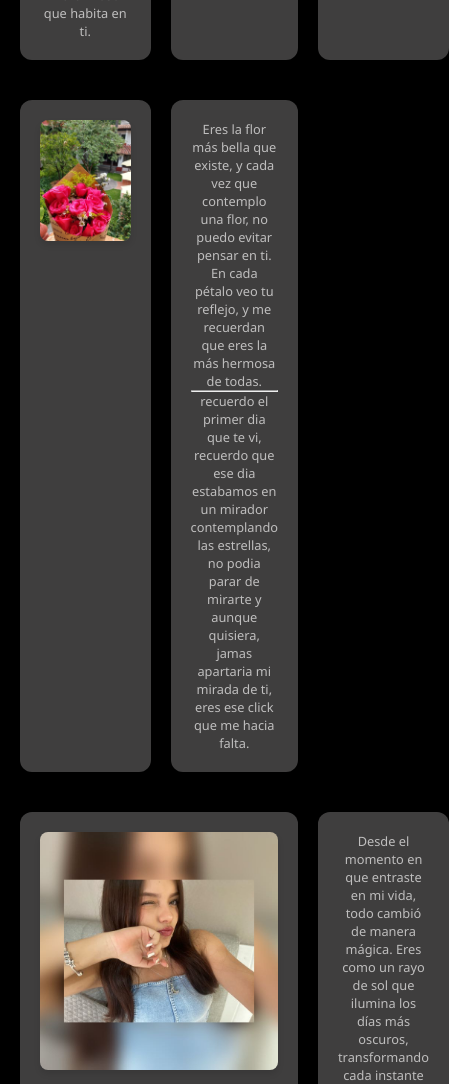
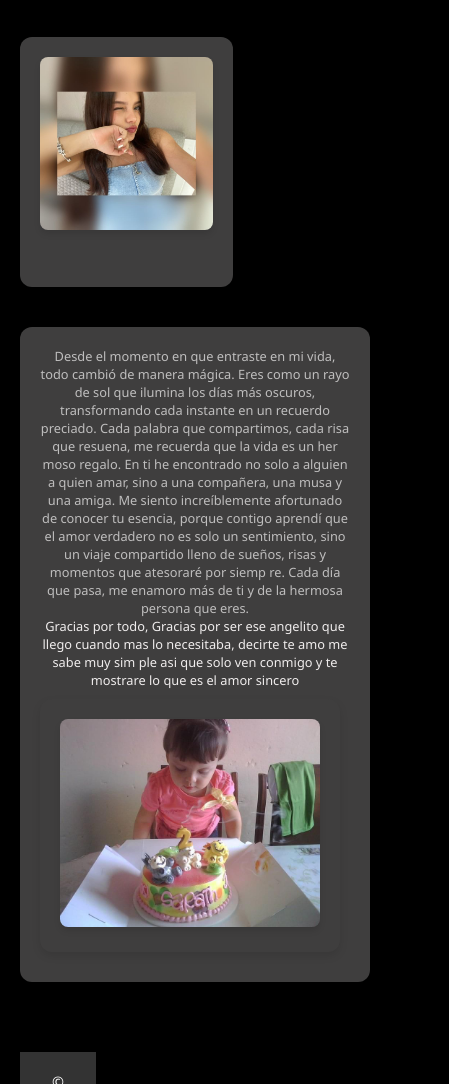
Before and after one commit to youngdigger/juli, a website: page index.html in a window 390 px wide. Shown: the part 916-2000 px from the top of the page, 449 px wide, since content can reach past the window. Drawn offline with Linux system fonts and the light colour scheme.

Commit message:
Corregir problemas de configuración

```diff
--- a/styles.css
+++ b/styles.css
@@ -32,7 +32,7 @@ header h1 {
 
 .container {
     display: grid;
-    grid-template-columns: repeat(3, 1fr); /* Tres columnas */
+    grid-template-columns: 1fr 1fr 1fr;
     gap: 20px;
     padding: 40px;
 }
@@ -58,16 +58,31 @@ header h1 {
     color: #bfbebe;
 }
 
-/* Estilos específicos de bloques */
 .block1 {
     grid-column: span 3;
+    height: auto;
     background-color: black;
+}
+
+.block2, .block3, .block7, .block8 {
+    grid-column: span 1;
+}
+
+.block4, .block6, .block9 {
+    grid-column: span 3;
 }
 
 .block5 {
     grid-column: span 2;
+    height: 250px;
+    margin-left: 720px; /* Ajusta esto según sea necesario */
 }
 
+.block5 .img {
+    margin: 0 auto;
+}
+
+/* Estilos para imágenes */
 .photo {
     width: 100%;
     height: auto;
@@ -78,12 +93,35 @@ header h1 {
 
 footer {
     text-align: center;
+    justify-content: center;
     background-color: #333;
     color: white;
     padding: 20px;
     margin-top: 40px;
     font-size: 1rem;
 }
+
+.block3 {
+    display: flex;
+    align-items: end;
+    justify-content: end;
+}
+
+.linea {
+    height: 10px;
+    background-color: rgb(63, 62, 62);
+    border: none;
+}
+
+.block7 {
+    width: 300px;
+    margin: 0 auto;
+}
+
+.block6 .abajito {
+    color: rgb(240, 237, 237);
+}
+
 
 /* Media Queries para Responsividad */
 @media (max-width: 800px) {
@@ -96,7 +134,7 @@ footer {
     }
 
     .container {
-        grid-template-columns: repeat(2, 1fr); /* Dos columnas en móviles */
+        grid-template-columns: 1fr; /* Una sola columna en móviles */
         padding: 20px; /* Menos padding */
     }
 
@@ -110,6 +148,23 @@ footer {
 
     .block p {
         font-size: 0.9rem; /* Ajustar tamaño de párrafo */
+    }
+    .block7{
+        margin: 10px 0;
+
+
+
+
+
+    }
+
+    .block5 {
+        margin-left: 0; /* Quitar margen izquierdo */
+        width: auto; /* Ajustar el ancho */
+    }
+
+    footer {
+        font-size: 0.9rem; /* Ajustar tamaño de texto del pie de página */
     }
 }
 
@@ -129,8 +184,4 @@ footer {
     .block p {
         font-size: 0.8rem; /* Ajustar tamaño de párrafo */
     }
-
-    .container {
-        grid-template-columns: 1fr; /* Una sola columna en móviles */
-    }
 }
```
